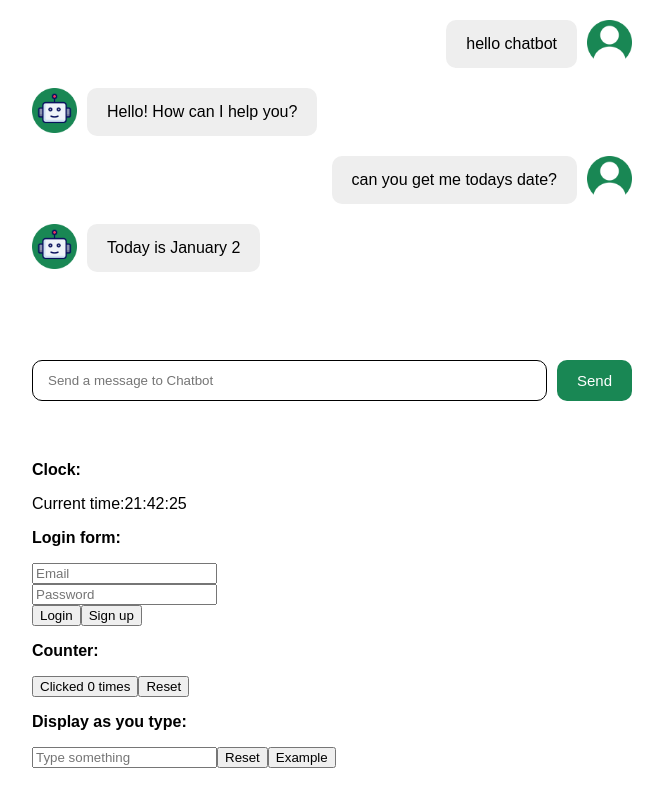
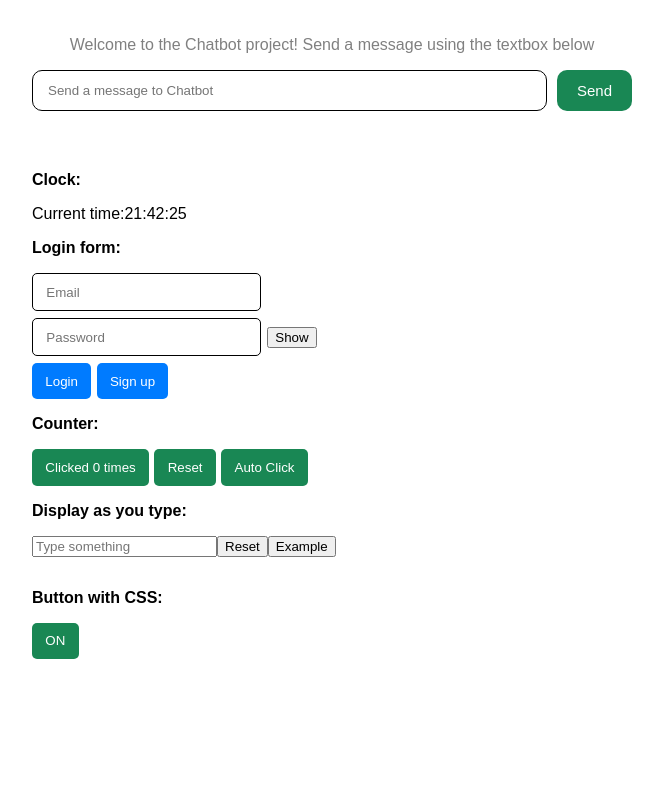
Before and after one commit to FilipTota/react-course, a React (Vite) app in the folder chatbot-project/: page / in a window 1280 px wide. Shown: the whole page, without its empty margins (308-971 px from the left). Built offline with nearby package versions, Linux system fonts and the light colour scheme.

Commit message:
loading spinner for robot message response added, welcome message if chatMessages is empty, css practice and additional exercises (CSS, hide/show password, setInterval using useEffect, useRef)

```diff
--- a/chatbot-project/src/App.jsx
+++ b/chatbot-project/src/App.jsx
@@ -10,29 +10,7 @@ const App = () => {
   // state = state is a data that is connected to HTML
   // -> when we update this data it will update the HTML
   // if we just have the variable as a data, when ve add something to that data it will not update the HTML/it will not get diplayed on the browser in our code example, but when we save that data inside state, then it will update it
-  const [chatMessages, setChatMessages] = useState([
-    // array destructoring upon seting useState
-    {
-      id: "id1",
-      message: "hello chatbot",
-      sender: "user",
-    },
-    {
-      id: "id2",
-      message: "Hello! How can I help you?",
-      sender: "robot",
-    },
-    {
-      id: "id3",
-      message: "can you get me todays date?",
-      sender: "user",
-    },
-    {
-      id: "id4",
-      message: "Today is January 2",
-      sender: "robot",
-    },
-  ]);
+  const [chatMessages, setChatMessages] = useState([]); // array destructoring upon seting useState
 
   // array destructoring (order matters, first array value gets stored inside chatMessages, and second value inside setChatMessages)
   // const [chatMessages, setChatMessages] = array;
--- a/chatbot-project/src/components/ChatInput.css
+++ b/chatbot-project/src/components/ChatInput.css
@@ -20,3 +20,8 @@
   font-size: 15px;
   cursor: pointer;
 }
+
+.message-loading-spinner {
+  height: 40px;
+  margin: -15px;
+}
--- a/chatbot-project/src/components/ChatInput.jsx
+++ b/chatbot-project/src/components/ChatInput.jsx
@@ -1,5 +1,6 @@
 import { useState } from "react";
 import { Chatbot } from "supersimpledev";
+import LoadingSpinner from "../assets/loading-spinner.gif";
 import "./ChatInput.css";
 
 export const ChatInput = ({ chatMessages, setChatMessages }) => {
@@ -48,7 +49,13 @@ export const ChatInput = ({ chatMessages, setChatMessages }) => {
       ...newChatMessages,
       {
         id: crypto.randomUUID(),
-        message: "Loading...",
+        message: (
+          <img
+            src={LoadingSpinner}
+            alt="loading spinner"
+            className="message-loading-spinner"
+          />
+        ),
         sender: "robot",
       },
     ]);
--- a/chatbot-project/src/components/ChatMessages.css
+++ b/chatbot-project/src/components/ChatMessages.css
@@ -1,7 +1,12 @@
 .chat-messages-container {
-  flex-grow: 1;
+  /* flex-grow: 1; */
   margin-top: 20px;
   overflow: scroll; /* if we have more messages, we make message container srollable */
   scrollbar-width: none; /* to hide scrollbar feature */
   -ms-overflow-style: none;
 }
+
+.welcome-message {
+  color: gray;
+  text-align: center;
+}
--- a/chatbot-project/src/components/ChatMessages.jsx
+++ b/chatbot-project/src/components/ChatMessages.jsx
@@ -34,7 +34,8 @@ const ChatMessages = ({ chatMessages }) => {
       } /* ref propery gets ref that we created above (which is chatMessagesRef)*/
       /* React will tahe this HTML element and save it inside chatMessagesRef variable/continer*/
     >
-      {chatMessages.map((chatMessage) => {
+      {chatMessages.length !== 0 ? (
+        chatMessages.map((chatMessage) => {
           // .map() lets us go through array and convert each value to a new value
           return (
             <ChatMessage
@@ -43,7 +44,12 @@ const ChatMessages = ({ chatMessages }) => {
               key={chatMessage.id}
             />
           );
-      })}
+        })
+      ) : (
+        <p className="welcome-message">
+          Welcome to the Chatbot project! Send a message using the textbox below
+        </p>
+      )}
     </div>
   );
 };
--- a/chatbot-project/src/components/PracticeCode.css
+++ b/chatbot-project/src/components/PracticeCode.css
@@ -5,3 +5,47 @@
 .practice-code-container {
   margin: 1em 0;
 }
+
+.on-button {
+  background: rgb(25, 135, 84);
+  padding: 0.8em 1em;
+  color: #fff;
+  border: none;
+  border-radius: 5px;
+  cursor: pointer;
+}
+
+.off-button {
+  background: rgb(220, 53, 69);
+  padding: 0.8em 1em;
+  color: #fff;
+  border: none;
+  border-radius: 5px;
+  cursor: pointer;
+}
+
+.input-element {
+  padding: 0.8em 1em;
+  border: 1px solid #000;
+  border-radius: 5px;
+  margin: 0 0.5em 0.5em 0;
+  width: 200px;
+}
+
+.login-form-button {
+  background: rgb(0, 123, 255);
+  color: #fff;
+  border: none;
+  border-radius: 5px;
+  padding: 0.8em 1em;
+  margin: 0 0.4em 0 0;
+}
+
+.counter-button {
+  background: rgb(25, 135, 84);
+  color: #fff;
+  border: none;
+  border-radius: 5px;
+  padding: 0.8em 1em;
+  margin: 0 0.4em 0 0;
+}
--- a/chatbot-project/src/components/PracticeCode.jsx
+++ b/chatbot-project/src/components/PracticeCode.jsx
@@ -1,4 +1,4 @@
-import { useState } from "react";
+import { useEffect, useRef, useState } from "react";
 import dayjs from "dayjs";
 import "./PracticeCode.css";
 
@@ -6,14 +6,19 @@ export const PracticeCode = () => {
   const [currentTime, setCurrentTime] = useState(dayjs().format("HH:mm:ss"));
   const [count, setCount] = useState(0);
   const [text, setText] = useState("");
+  const [isButtonOn, setIsButtonOn] = useState(true);
+  const [showPassword, setShowPassword] = useState(false);
+  const updateCounterButton = useRef(null);
+  const counterInterval = useRef(null); // Store interval ID in a ref
+  // useRef is used to persist the interval ID (counterInterval.current) across renders
+  // this is necessary because the interval ID needs to be kept for later reference, even if the component re-renders
 
   // clock that gets updated every 1 sec
-  const updateCurrentTime = () => {
+  useEffect(() => {
     setInterval(() => {
       setCurrentTime(dayjs().format("HH:mm:ss"));
     }, 1000);
-  };
-  updateCurrentTime();
+  }, []);
 
   // update count
   const updateCounter = () => {
@@ -21,6 +26,17 @@ export const PracticeCode = () => {
   };
   const resetCounter = () => {
     setCount(0);
+    clearInterval(counterInterval.current);
+  };
+  const counterAutoClick = () => {
+    const buttonElement = updateCounterButton.current;
+
+    // Start the interval and store the ID
+    counterInterval.current = setInterval(() => {
+      if (buttonElement) {
+        buttonElement.click();
+      }
+    }, 1000);
   };
 
   // display as you type
@@ -34,6 +50,16 @@ export const PracticeCode = () => {
     setText("Example");
   };
 
+  // switch button ON & OFF
+  const switchButton = () => {
+    setIsButtonOn(!isButtonOn);
+  };
+
+  // show or hide password
+  const showHidePassword = () => {
+    setShowPassword(!showPassword);
+  };
+
   return (
     <>
       <span className="practice-code-title">Clock:</span>
@@ -42,21 +68,39 @@ export const PracticeCode = () => {
       <span className="practice-code-title">Login form:</span>
       <div className="practice-code-container">
         <div>
-          <input type="email" placeholder="Email" />
+          <input type="email" placeholder="Email" className="input-element" />
         </div>
         <div>
-          <input type="password" placeholder="Password" />
+          <input
+            type={showPassword ? "text" : "password"}
+            placeholder="Password"
+            className="input-element"
+          />
+          <button onClick={showHidePassword}>
+            {showPassword ? "Hide" : "Show"}
+          </button>
         </div>
         <div>
-          <button>Login</button>
-          <button>Sign up</button>
+          <button className="login-form-button">Login</button>
+          <button className="login-form-button">Sign up</button>
         </div>
       </div>
 
       <span className="practice-code-title">Counter:</span>
       <div className="practice-code-container">
-        <button onClick={updateCounter}>Clicked {count} times</button>
-        <button onClick={resetCounter}>Reset</button>
+        <button
+          className="counter-button"
+          onClick={updateCounter}
+          ref={updateCounterButton}
+        >
+          Clicked {count} times
+        </button>
+        <button className="counter-button" onClick={resetCounter}>
+          Reset
+        </button>
+        <button className="counter-button" onClick={counterAutoClick}>
+          Auto Click
+        </button>
       </div>
 
       <span className="practice-code-title">Display as you type:</span>
@@ -71,6 +115,16 @@ export const PracticeCode = () => {
         <button onClick={displayExampleText}>Example</button>
         <p>{text}</p>
       </div>
+
+      <span className="practice-code-title">Button with CSS:</span>
+      <div className="practice-code-container">
+        <button
+          className={isButtonOn ? "on-button" : "off-button"}
+          onClick={switchButton}
+        >
+          {isButtonOn ? "ON" : "OFF"}
+        </button>
+      </div>
     </>
   );
 };
```
Also changed, not shown: chatbot-project/src/assets/loading-spinner.gif (added). Lines whose indentation alone changed are shown as unchanged.
